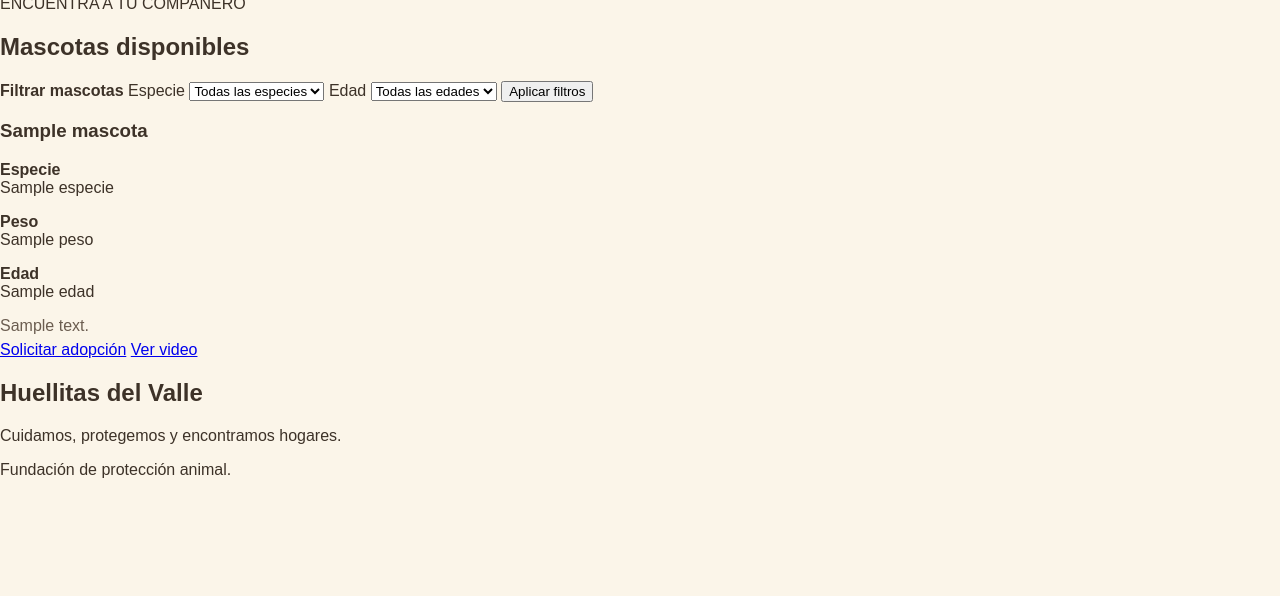
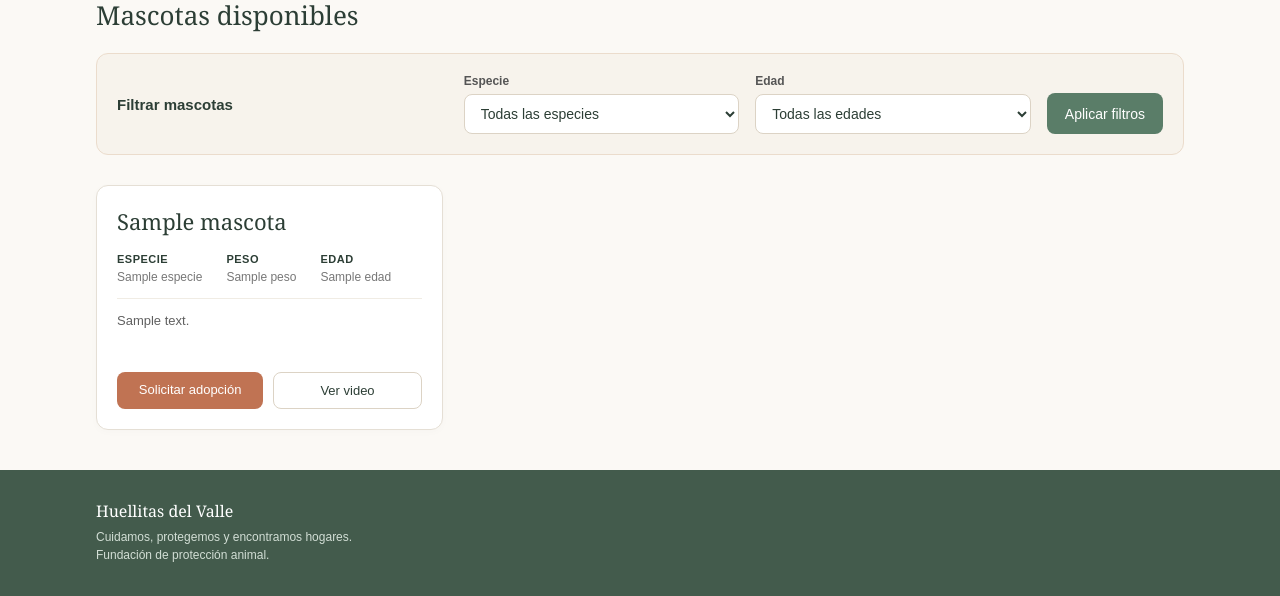
Before and after one commit to j3nnifer-sc/huellitas_del_valle, a Django app: template myapp/templates/index.html in a window 1280 px wide. Shown: the part 463-1059 px from the top of the page. Before the commit the page ends 941 px from the top, so only its background shows below. Run offline with Django 5.2, Linux system fonts and the light colour scheme; the template is opened without the code that fills it: most values are stand-ins (such as "Sample title", 1, 10 or a date in 2020).

Commit message:
index, catalogo, formulario y css

```diff
--- a/myapp/static/estilos.css
+++ b/myapp/static/estilos.css
@@ -1,42 +1,307 @@
 body {
     margin: 0;
     min-height: 100vh;
-    background-color: #fbf5e9;
+    display: flex;
+    flex-direction: column;
+    background-color: #fbf9f5;
+    color: #2c3e35;
     font-family: Arial, Helvetica, sans-serif;
-    color: #3d3228;
+}
+
+main {
+    flex: 1;
+}
+
+header {
+    background-color: #ffffff;
+    border-bottom: 1px solid #eae5de;
+}
+
+header div {
+    width: 85%;
+    max-width: 1200px;
+    margin: auto;
+    min-height: 70px;
+    display: flex;
+    align-items: center;
+    justify-content: space-between;
+}
+
+header > div > a {
+    color: #436453;
+    text-decoration: none;
+    font-size: 18px;
+    font-family: Georgia, serif;
+    font-weight: bold;
+}
+
+header > div > a:hover {
+    color: #2c3e35;
+}
+
+nav {
+    display: flex;
+    align-items: center;
+    gap: 10px;
+}
+
+nav a {
+    font-size: 14px;
+    font-weight: normal;
+    text-decoration: none;
+    color: #555555;
+    padding: 10px 16px;
+    border-radius: 8px;
+    transition: background-color 0.2s ease, color 0.2s ease;
+}
+
+nav a:hover {
+    background-color: #d2e3d5;
+    color: #2c4738;
+}
+
+.catalogo {
+    width: 85%;
+    max-width: 1200px;
+    margin: 40px auto;
+}
+
+.presentacion {
+    display: flex;
+    justify-content: space-between;
+    align-items: center;
+    gap: 40px;
+    margin-bottom: 45px;
+}
+
+.presentacion div {
+    flex: 1;
+}
+
+.etiqueta {
+    margin: 0 0 12px;
+    font-size: 11px;
+    font-weight: bold;
+    letter-spacing: 0.5px;
+    color: #7b8b80;
+    text-transform: uppercase;
+}
+
+.presentacion h1 {
+    margin: 0;
+    color: #2c3e35;
+    font-size: 38px;
+    line-height: 1.2;
+    font-family: Georgia, serif;
+    font-weight: normal;
+}
+
+.presentacion img {
+    width: 48%;
+    height: 280px;
+    object-fit: cover;
+    border-radius: 14px;
+}
+
+.catalogo h2 {
+    margin: 0 0 20px;
+    color: #2c3e35;
+    font-size: 26px;
+    font-family: Georgia, serif;
+    font-weight: normal;
+}
+
+.filtros {
+    display: flex;
+    align-items: flex-end;
+    gap: 16px;
+    padding: 20px;
+    margin-bottom: 30px;
+    background-color: #f7f3ec;
+    border: 1px solid #ebdccc;
+    border-radius: 12px;
+    font-size: 14px;
+}
+
+.filtros strong {
+    flex: 1.2;
+    font-size: 15px;
+    color: #2c3e35;
+    align-self: center;
+}
+
+.filtros label {
+    flex: 1;
+    display: flex;
+    flex-direction: column;
+    gap: 6px;
+    font-weight: 600;
+    font-size: 12px;
+    color: #555555;
+}
+
+.filtros select {
+    width: 100%;
+    padding: 10px 12px;
+    border: 1px solid #dcd3c5;
+    border-radius: 8px;
+    background-color: #ffffff;
+    font-size: 14px;
+    color: #2c3e35;
+    box-sizing: border-box;
+}
+
+.filtros button {
+    padding: 11px 18px;
+    border: none;
+    border-radius: 8px;
+    background-color: #5a7d68;
+    color: #ffffff;
+    font-size: 14px;
+    font-weight: 500;
+    cursor: pointer;
+    height: 41px;
+}
+
+.filtros button:hover {
+    background-color: #496855;
+}
+
+.mascotas {
+    display: grid;
+    grid-template-columns: repeat(3, minmax(0, 1fr));
+    gap: 24px;
+}
+
+.tarjeta {
+    overflow: hidden;
+    border: 1px solid #e5dfd5;
+    border-radius: 12px;
+    background-color: #ffffff;
+    box-shadow: 0 2px 8px rgba(0, 0, 0, 0.02);
+}
+
+.tarjeta > img {
+    display: block;
+    width: 100%;
+    height: 200px;
+    object-fit: cover;
+}
+
+.informacion {
+    padding: 20px;
+}
+
+.informacion h3 {
+    margin: 0 0 14px;
+    color: #2c3e35;
+    font-size: 22px;
+    font-family: Georgia, serif;
+    font-weight: normal;
+}
+
+.datos {
+    display: flex;
+    gap: 24px;
+    font-size: 12px;
+    margin-bottom: 12px;
+    border-bottom: 1px solid #f0ece4;
+    padding-bottom: 12px;
+}
+
+.datos p {
+    margin: 0;
+    line-height: 1.5;
+    color: #777777;
+}
+
+.datos strong {
+    color: #2c3e35;
+    font-size: 11px;
+    text-transform: uppercase;
+    letter-spacing: 0.5px;
+}
+
+.descripcion {
+    min-height: 45px;
+    margin: 0 0 16px;
+    color: #606060;
+    font-size: 13px;
+    line-height: 1.5;
+}
+
+.acciones {
+    display: flex;
+    gap: 10px;
+}
+
+.acciones a {
+    flex: 1;
+    padding: 10px 8px;
+    border-radius: 8px;
+    text-align: center;
+    text-decoration: none;
+    font-size: 13px;
+    font-weight: 500;
+    box-sizing: border-box;
+}
+
+.solicitar {
+    background-color: #c07353;
+    color: #ffffff;
+}
+
+.solicitar:hover {
+    background-color: #ad6546;
+}
+
+.ver-video {
+    border: 1px solid #dcd3c5;
+    color: #2c3e35;
+    background-color: #ffffff;
+}
+
+.ver-video:hover {
+    background-color: #f7f7f7;
 }
 
 .contenedor {
-    min-height: 100vh;
+    min-height: calc(100vh - 140px);
     display: flex;
     justify-content: center;
     align-items: center;
-    padding: 20px;
+    padding: 40px 20px;
     box-sizing: border-box;
 }
 
 .formulario {
     background-color: #ffffff;
     width: 100%;
-    max-width: 440px;
-    padding: 32px;
+    max-width: 480px;
+    padding: 36px;
     border-radius: 16px;
-    box-shadow: 0 4px 16px rgba(0, 0, 0, 0.08);
+    border: 1px solid #e5dfd5;
+    box-shadow: 0 4px 20px rgba(0, 0, 0, 0.04);
     box-sizing: border-box;
 }
 
 .formulario h1 {
     margin: 0 0 8px;
-    font-size: 26px;
+    color: #2c3e35;
+    font-size: 28px;
+    font-family: Georgia, serif;
+    font-weight: normal;
 }
 
-.descripcion {
+.formulario .descripcion {
+    min-height: 0;
     margin: 0 0 6px;
-    color: #6b5d50;
+    color: #606060;
+    font-size: 14px;
 }
 
 .nota {
-    margin: 0 0 20px;
+    margin: 0 0 24px;
     font-size: 13px;
     color: #8a7b6d;
 }
@@ -44,50 +309,80 @@ body {
 .mensaje {
     background-color: #e6f4e7;
     color: #2e6b34;
-    padding: 10px 12px;
+    padding: 12px 14px;
     border-radius: 8px;
-    margin-bottom: 16px;
+    margin-bottom: 20px;
+    font-size: 14px;
 }
 
 .campo {
-    margin-bottom: 16px;
+    margin-bottom: 18px;
 }
 
 .campo label {
     display: block;
     margin-bottom: 6px;
-    font-weight: bold;
-    font-size: 14px;
+    font-weight: 600;
+    font-size: 13px;
+    color: #2c3e35;
 }
 
 .campo input,
 .campo select {
     width: 100%;
-    padding: 10px 12px;
-    border: 1px solid #d9cfc2;
+    padding: 12px;
+    border: 1px solid #dcd3c5;
     border-radius: 8px;
-    font-size: 15px;
+    font-size: 14px;
+    color: #2c3e35;
+    background-color: #ffffff;
     box-sizing: border-box;
 }
 
 .campo input:focus,
 .campo select:focus {
     outline: none;
-    border-color: #c8643c;
+    border-color: #5a7d68;
 }
 
 .formulario button {
     width: 100%;
-    padding: 12px;
-    background-color: #c8643c;
+    padding: 14px;
+    background-color: #c07353;
     color: #ffffff;
     border: none;
     border-radius: 8px;
-    font-size: 16px;
-    font-weight: bold;
+    font-size: 15px;
+    font-weight: 600;
     cursor: pointer;
+    margin-top: 8px;
 }
 
 .formulario button:hover {
-    background-color: #b0532f;
+    background-color: #ad6546;
 }
+
+footer {
+    background-color: #435b4c;
+    color: #ffffff;
+    padding: 30px 0;
+}
+
+footer div {
+    width: 85%;
+    max-width: 1200px;
+    margin: auto;
+}
+
+footer h2 {
+    margin: 0 0 8px;
+    font-size: 16px;
+    font-family: Georgia, serif;
+    font-weight: normal;
+}
+
+footer p {
+    margin: 4px 0;
+    font-size: 12px;
+    color: #d2ded5;
+}
--- a/myapp/templates/index.html
+++ b/myapp/templates/index.html
@@ -24,7 +24,11 @@
     </header>
 
     <main>
-        {% include 'catalogo.html' %}
+        {% if pagina == 'formulario' %}
+            {% include 'formulario.html' %}
+        {% else %}
+            {% include 'catalogo.html' %}
+        {% endif %}
     </main>
 
     <footer>
```
Also changed, not shown: myapp/templates/formulario.html (+0 -12 lines), myapp/views.py (+4 -3 lines).
